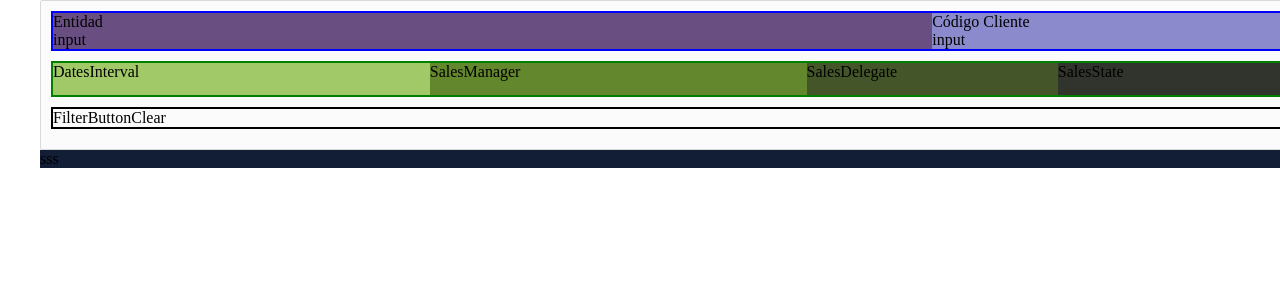
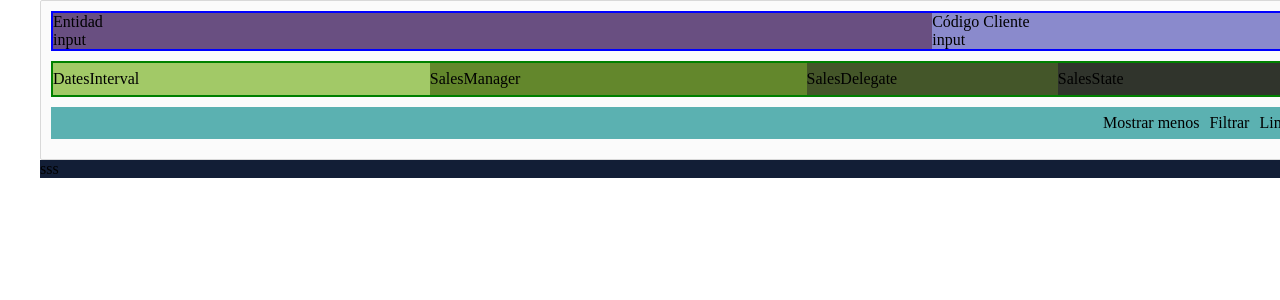
Before and after one commit to Aluonam/pantallaANT, a Next.js app: page /pantallaANT/screenPlanesDeCompra/components/filters/Filters in a window 1280 px wide. Shown: the top 300 px of the page. Built offline with nearby package versions, Linux system fonts and the light colour scheme.

Commit message:
feat: style justify-content container 1 2 and 3

```diff
--- a/pages/pantallaANT/screenPlanesDeCompra/components/filters/filtersComponents/filterButtonsClear/FilterButtonClear.jsx
+++ b/pages/pantallaANT/screenPlanesDeCompra/components/filters/filtersComponents/filterButtonsClear/FilterButtonClear.jsx
@@ -4,7 +4,9 @@ import styleFilterButtonClear from './FilterButtonClear.module.css'
 const FilterButtonClear = () => {
   return (
     <div className={styleFilterButtonClear.container3}>
-      FilterButtonClear
+        <div>Mostrar menos</div>
+        <div>Filtrar</div>
+        <div>Limpiar</div>
       </div>
   )
 }
--- a/pages/pantallaANT/screenPlanesDeCompra/components/filters/filtersComponents/filterButtonsClear/FilterButtonClear.module.css
+++ b/pages/pantallaANT/screenPlanesDeCompra/components/filters/filtersComponents/filterButtonsClear/FilterButtonClear.module.css
@@ -1,7 +1,16 @@
 
 .container3{
-    width: auto;
-    height: 15%;
-    border: 2px solid black;
+    background-color: rgb(91, 177, 177);
+    display: flex;
+    justify-content: flex-end;
+    align-items: center;
     margin: 10px;
+    gap: 10px;
+    min-height: 32px;
 }
+
+@media (max-width:600px) {
+    .container3{
+        justify-content: center;
+    }
+}
--- a/pages/pantallaANT/screenPlanesDeCompra/components/filters/filtersComponents/filterDatesAndState/datesInterval/DatesInterval.module.css
+++ b/pages/pantallaANT/screenPlanesDeCompra/components/filters/filtersComponents/filterDatesAndState/datesInterval/DatesInterval.module.css
@@ -4,6 +4,9 @@
     background-color: rgb(162, 201, 103);
     min-width: 100px;
     min-height: 32px;
+    display: flex;
+    flex-direction: column;
+    justify-content: center;
 }
 
 @media (max-width:600px){
--- a/pages/pantallaANT/screenPlanesDeCompra/components/filters/filtersComponents/filterDatesAndState/salesDelegate/SalesDelegate.module.css
+++ b/pages/pantallaANT/screenPlanesDeCompra/components/filters/filtersComponents/filterDatesAndState/salesDelegate/SalesDelegate.module.css
@@ -5,6 +5,9 @@
     background-color: rgb(68, 86, 41);
     min-width: 80px;
     min-height: 32px;
+    display: flex;
+    flex-direction: column;
+    justify-content: center;
 }
 
 @media (max-width:600px){
--- a/pages/pantallaANT/screenPlanesDeCompra/components/filters/filtersComponents/filterDatesAndState/salesManager/SalesManager.module.css
+++ b/pages/pantallaANT/screenPlanesDeCompra/components/filters/filtersComponents/filterDatesAndState/salesManager/SalesManager.module.css
@@ -5,7 +5,10 @@
     background-color: rgb(99, 135, 44);
     min-width: 100px;
     min-height: 32px;
+    display: flex;
 
+    flex-direction: column;
+    justify-content: center;
 }
 
 @media (max-width:600px){
--- a/pages/pantallaANT/screenPlanesDeCompra/components/filters/filtersComponents/filterDatesAndState/salesState/SalesState.module.css
+++ b/pages/pantallaANT/screenPlanesDeCompra/components/filters/filtersComponents/filterDatesAndState/salesState/SalesState.module.css
@@ -6,6 +6,9 @@
     background-color: rgb(48, 52, 44);
     min-width: 80px;
     min-height: 32px;
+    display: flex;
+    flex-direction: column;
+    justify-content: center;
 }
 
 @media (max-width:600px){
--- a/pages/pantallaANT/screenPlanesDeCompra/components/filters/filtersComponents/filterEntityAndClientCode/ClientCodeBox/ClientCodeBox.module.css
+++ b/pages/pantallaANT/screenPlanesDeCompra/components/filters/filtersComponents/filterEntityAndClientCode/ClientCodeBox/ClientCodeBox.module.css
@@ -3,6 +3,7 @@
     width: 30%;
     background-color: rgb(138, 138, 204);
     min-height: 32px;
+
 }
 
 @media (max-width:600px){
--- a/pages/pantallaANT/screenPlanesDeCompra/components/filters/filtersComponents/filterEntityAndClientCode/EntityBox/EntityBox.module.css
+++ b/pages/pantallaANT/screenPlanesDeCompra/components/filters/filtersComponents/filterEntityAndClientCode/EntityBox/EntityBox.module.css
@@ -3,6 +3,9 @@
     background-color: rgb(105, 79, 129);
     min-width: 150px;
     min-height: 32px;
+    display: flex;
+    flex-direction: column;
+    align-items: flex-start
 }
 
 @media (max-width:600px){
```
